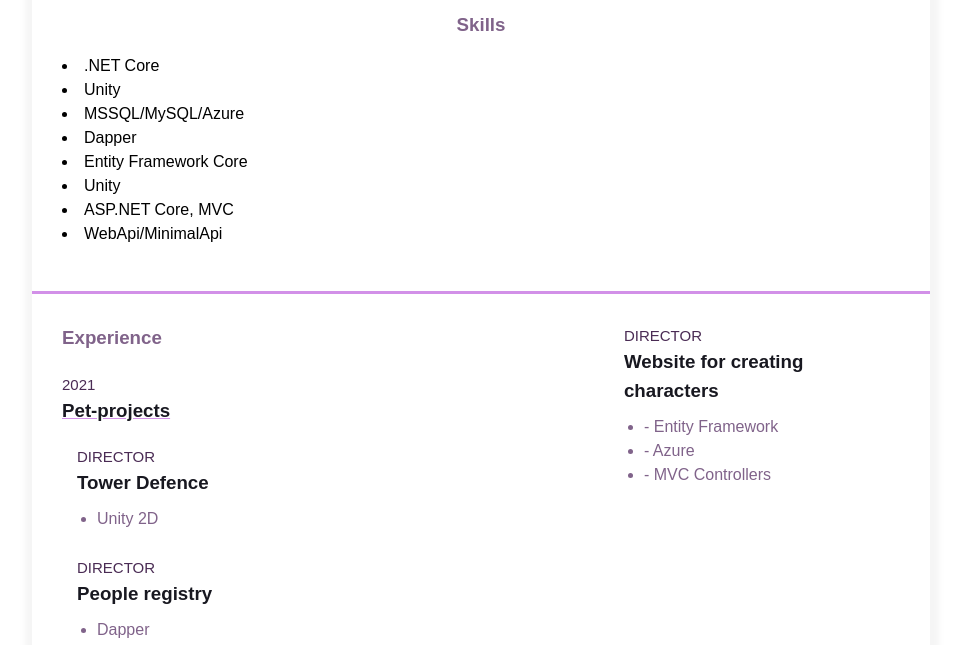
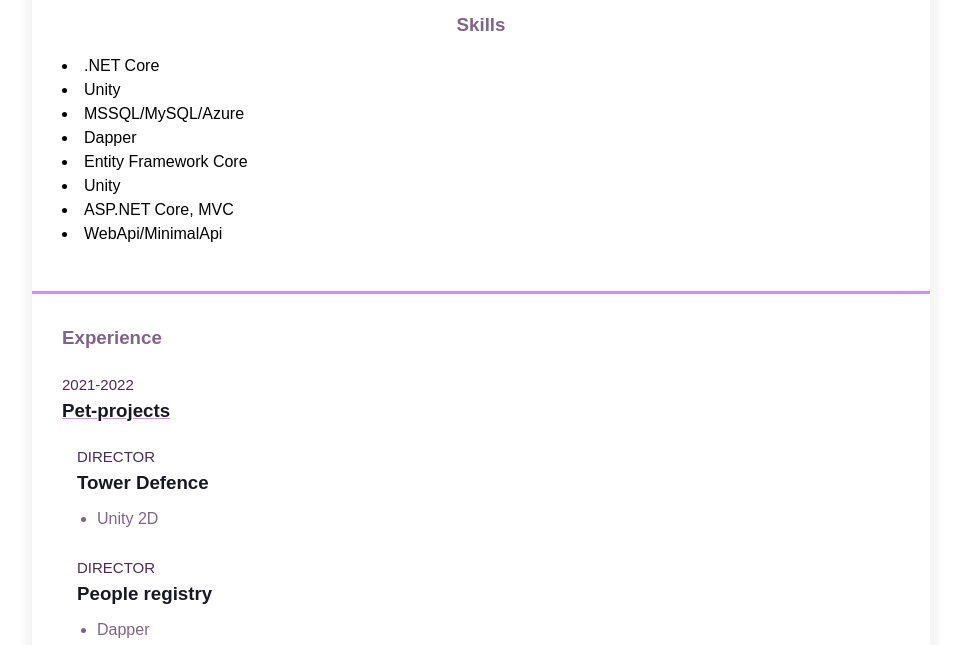
Before and after one commit to proxrustes/my-resume, a plain HTML site: page index.html in a window 1280 px wide. Shown: the part 392-1037 px from the top of the page, without its empty margins (159-1120 px from the left). Drawn offline with Linux system fonts and the light colour scheme.

Commit message:
Update index.html

```diff
--- a/index.html
+++ b/index.html
@@ -74,10 +74,13 @@
             <div class="main-info fh">
 
               <div class="experiences">
+
                 <h3 class="experiences__header">Experience</h3>
+
                 <div class="experiences__company">
                   <div class="experiences__company-header">
-                    <span class="experiences__company-header-durability">2021</span>
+                    <span class="experiences__company-header-durability">2021-2022</span>
+
                     <h3 class="experiences__company-header-name">Pet-projects</h3>
                   </div>
 
@@ -96,10 +99,8 @@
                       <li>Dapper</li>
                     </ul>
                   </div>
-                </div>
-              </div>
 
-               <div class="experiences__company-project">
+                  <div class="experiences__company-project">
                     <span class="experiences__company-project-role">DIRECTOR</span>
                     <h3 class="experiences__company-project-name">Website for creating characters</h3>
                     <ul class="experiences__company-project-responsibilities">
@@ -108,6 +109,11 @@
                       <li>- MVC Controllers</li>
                     </ul>
                   </div>
+
+                </div>
+              </div>
+
+
                 </div>
               </div>
 
```
